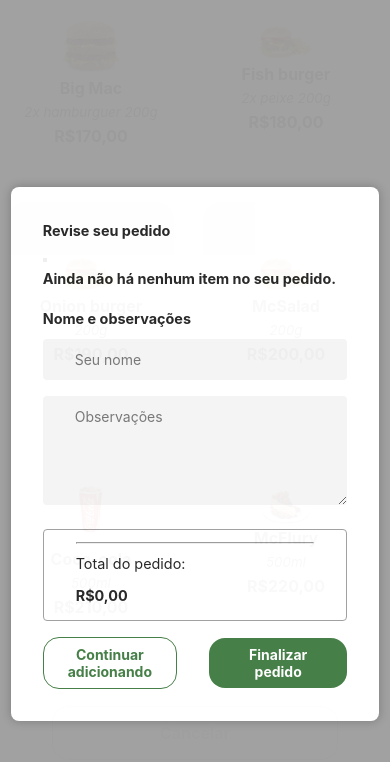
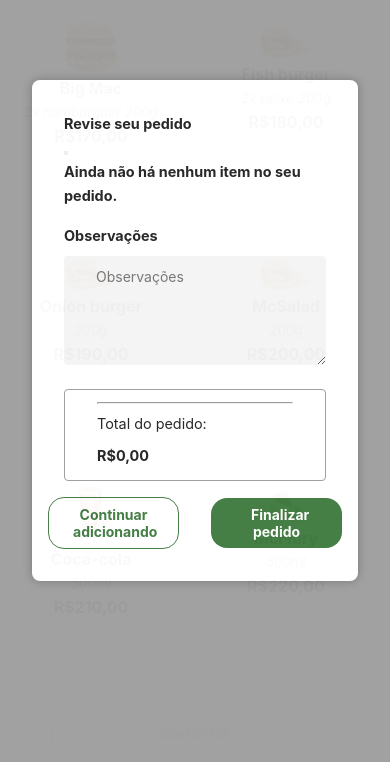
Before and after one commit to andresdslima/devio, a React (Vite) app: page / in a window 390 px wide. Both pictures are taken after a click on the button "Revisar pedido". Shown: the part 1086-1848 px from the top of the page. Built offline with nearby package versions, Linux system fonts and the light colour scheme.

Commit message:
fix: modal responsiveness and css BEM nomenclature

```diff
--- a/src/components/ModalProducts/index.tsx
+++ b/src/components/ModalProducts/index.tsx
@@ -27,13 +27,13 @@ export default function ModalProducts({ showModal, setShowModal }: ModalProps) {
 				<Modal.Header closeButton>
 					<h2>Revise seu pedido</h2>
 				</Modal.Header>
-				<Modal.Body className="mobile">
+				<Modal.Body className="modal-mobile">
 					{products.length === 0 && (
 						<h4>Ainda não há nenhum item no seu pedido.</h4>
 					)}
 					{products.length !== 0 &&
 						products.map(product => (
-							<div className="order-item" key={product.id}>
+							<div className="modal-mobile__item" key={product.id}>
 								<img src={product.image} alt={product.name} />
 								<div>
 									<h4>{product.name}</h4>
@@ -45,13 +45,7 @@ export default function ModalProducts({ showModal, setShowModal }: ModalProps) {
 							</div>
 						))}
 					<S.SObsContainer>
-						<h4>Nome e observações</h4>
-						<input
-							type="text"
-							name="client"
-							id="client"
-							placeholder="Seu nome"
-						/>
+						<h4>Observações</h4>
 						<textarea
 							name="comment"
 							id="comment"
@@ -72,7 +66,7 @@ export default function ModalProducts({ showModal, setShowModal }: ModalProps) {
 						<h2>R${getTotal()},00</h2>
 					</S.STotalContainer>
 				</Modal.Body>
-				<Modal.Footer className="buttonContainer">
+				<Modal.Footer className="button-container">
 					<S.SButton
 						color="#fff"
 						type="button"
--- a/src/components/ModalProducts/styled.ts
+++ b/src/components/ModalProducts/styled.ts
@@ -20,7 +20,6 @@ export const SDivModal = styled(Modal)`
 
 	@media (max-width: 768px) {
 		padding: 2rem !important;
-		display: flex !important;
 	}
 
 	@media (max-width: 425px) {
@@ -48,7 +47,7 @@ export const SSubcontainer = styled.div`
 	div {
 		opacity: 1 !important;
 
-		&.order-item {
+		&.modal-mobile__item {
 			display: flex;
 			gap: 0;
 			justify-content: space-between;
@@ -60,7 +59,7 @@ export const SSubcontainer = styled.div`
 			}
 		}
 
-		&.buttonContainer {
+		&.button-container {
 			display: flex;
 			justify-content: center;
 			align-items: center;
@@ -71,17 +70,23 @@ export const SSubcontainer = styled.div`
 
 	@media (max-width: 768px) {
 		padding: 2rem;
-		margin-top: 10rem;
+		margin-top: 3rem;
 
 		div {
-			&.mobile {
+			&.modal-mobile {
 				display: flex;
 				flex-direction: column;
+
+				div {
+					&.modal-mobile__item {
+						& > div {
+							justify-content: center;
+							align-items: center;
+						}
+					}
+				}
 			}
 		}
-	}
-	@media (max-width: 425px) {
-		margin-top: 4rem;
 	}
 `;
 
@@ -96,7 +101,6 @@ export const SObsContainer = styled.div`
 		margin-top: 1rem;
 	}
 
-	input,
 	textarea {
 		border-radius: 0.25rem;
 		border: none;
```
